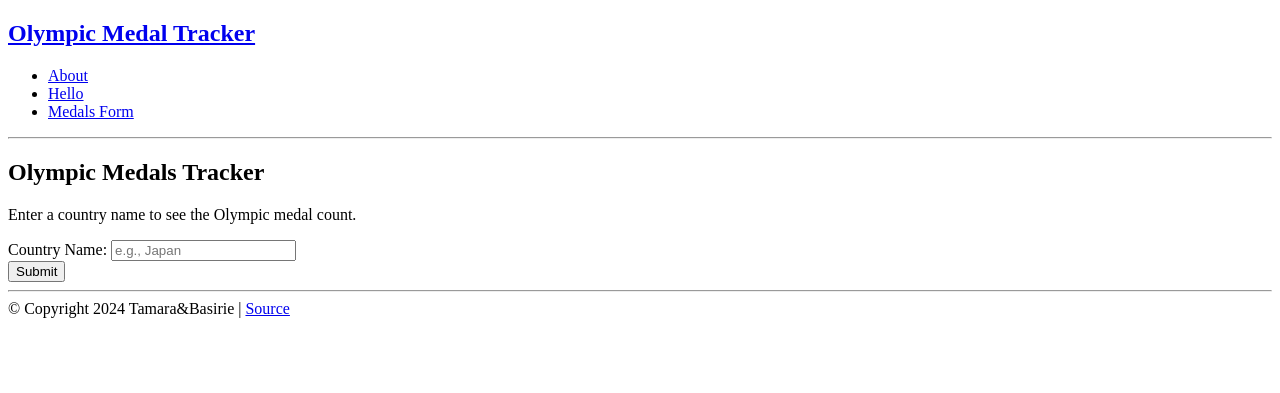
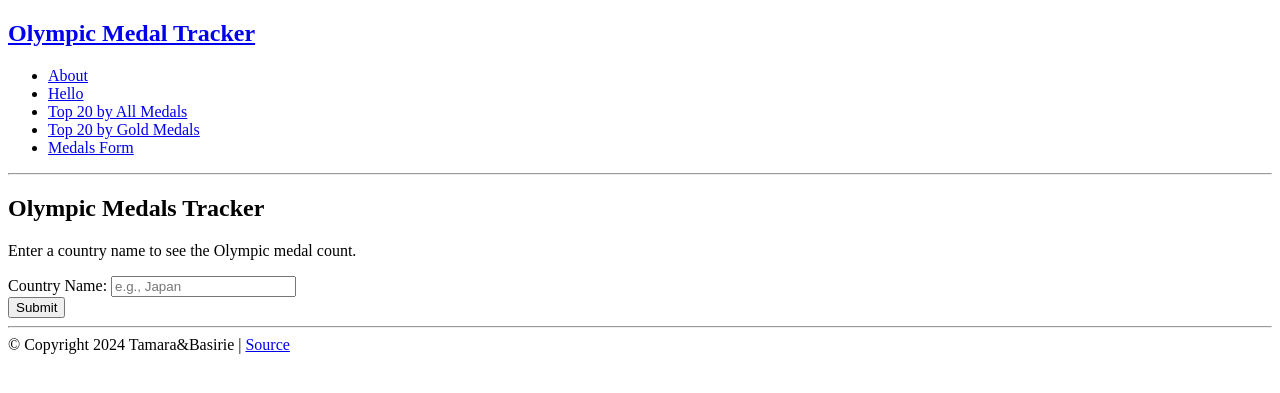
Before and after one commit to tg2600/Olympic-Tracker, a Flask app: page /medals/form in a window 1280 px wide. Shown: the top 393 px of the page. Run offline with Flask 3, Linux system fonts and the light colour scheme.

Commit message:
Updates to Layout

```diff
--- a/app/fetch_data.py
+++ b/app/fetch_data.py
@@ -1,4 +1,3 @@
-
 import requests
 
 def fetch_data(url):
--- a/app/visualize_allmedals.py
+++ b/app/visualize_allmedals.py
@@ -3,8 +3,6 @@ import matplotlib.pyplot as plt
 
 from app.shared import process_medal_counts
 from app.data_loader import fetch_data
-from app.country_utils import correct_country_names
-
 
 # Fetch the medal counts data
 request_url = "https://apis.codante.io/olympic-games/countries"
@@ -12,9 +10,6 @@ medal_counts = fetch_data(request_url)
 
 # Process the medal counts into a DataFrame
 medal_counts_df = process_medal_counts(medal_counts)
-
-# Display the DataFrame
-print(medal_counts_df)
 
 # Function to visualize the total medal counts
 def plot_total_medal_counts(df):
--- a/app/visualize_gold.py
+++ b/app/visualize_gold.py
@@ -1,3 +1,4 @@
+import os
 import pandas as pd
 import matplotlib.pyplot as plt
 
@@ -12,22 +13,38 @@ medal_counts = fetch_data(request_url)
 # Process the medal counts into a DataFrame
 medal_counts_df = process_medal_counts(medal_counts)
 
-# Display the DataFrame
-print(medal_counts_df)
-
 # Function to visualize gold medal counts
 def plot_gold_medal_counts(df):
     if df.empty:
         print("No data to plot.")
         return
+
+    # Sort and select the top 20 countries
     df = df.sort_values(by='Gold Medals', ascending=False).head(20)
+
+    # Create the plot
     df.plot(kind='bar', x='Country', y='Gold Medals', color='gold', figsize=(12, 8))
     plt.title('Top 20 Countries by Gold Medals')
     plt.xlabel('Country')
     plt.ylabel('Gold Medals')
     plt.xticks(rotation=45, ha='right')
     plt.tight_layout()
+
+    # Ensure the directory exists
+    output_dir = os.path.join('static', 'images')
+    os.makedirs(output_dir, exist_ok=True)
+
+    # Save the plot as a PNG file
+    output_path = os.path.join(output_dir, 'top_20_gold_medals.png')
+    plt.savefig(output_path)
     plt.show()
+
+# Function to get the top 20 countries by gold medals
+def get_top_20_gold_medals():
+    if medal_counts_df.empty:
+        return []
+    top_20_gold = medal_counts_df.sort_values(by='Gold Medals', ascending=False).head(20)
+    return top_20_gold[['Country', 'Gold Medals']].to_dict(orient='records')
 
 # Plot the gold medal counts
 plot_gold_medal_counts(medal_counts_df)
--- a/web_app/routes/medals_routes.py
+++ b/web_app/routes/medals_routes.py
@@ -2,6 +2,8 @@ from flask import Blueprint, request, render_template, redirect
 from app.data_loader import fetch_data
 from app.shared import process_medal_counts, get_medal_count
 from app.country_utils import get_flag
+from app.visualize_gold import plot_gold_medal_counts  # Importing for gold medals
+from app.visualize_allmedals import plot_total_medal_counts  # Importing for all medals
 
 medals_routes = Blueprint("medals_routes", __name__)
 
@@ -40,6 +42,26 @@ def medals_dashboard():
             error=f"No data found for {country_name}."
         )
 
+@medals_routes.route("/medals/top20_all")
+def top20_all_medals():
+    # Fetch and process the medal data
+    request_url = "https://apis.codante.io/olympic-games/countries"
+    medal_counts = fetch_data(request_url)
+    medal_counts_df = process_medal_counts(medal_counts)
+
+    # Plot the total medal counts (this will display the chart)
+    plot_total_medal_counts(medal_counts_df)
+
+@medals_routes.route("/medals/top20_gold")
+def top20_gold_medals():
+    # Fetch and process the medal data
+    request_url = "https://apis.codante.io/olympic-games/countries"
+    medal_counts = fetch_data(request_url)
+    medal_counts_df = process_medal_counts(medal_counts)
+
+    # Plot the gold medal counts (this will display the chart)
+    plot_gold_medal_counts(medal_counts_df)
+
 @medals_routes.route("/api/medals.json")
 def medals_api():
     country_name = request.args.get("country_name", "United States").strip()
--- a/web_app/templates/layout.html
+++ b/web_app/templates/layout.html
@@ -12,7 +12,9 @@
       <ul>
           <li><a href="/about">About</a></li>
           <li><a href="/hello">Hello</a></li>
-          <li><a href="/medals/form">Medals Form</a></li> <!-- Updated for medals form -->
+          <li><a href="/medals/top20_all">Top 20 by All Medals</a></li>
+          <li><a href="/medals/top20_gold">Top 20 by Gold Medals</a></li>
+          <li><a href="/medals/form">Medals Form</a></li>
       </ul>
     </nav>
     <hr>
```
Also changed, not shown: web_app/templates/top20_all_medals.html (added, +17 -0 lines), web_app/templates/top20_gold_medals.html (added, +15 -0 lines), static/images/top_20_gold_medals.png (added).
